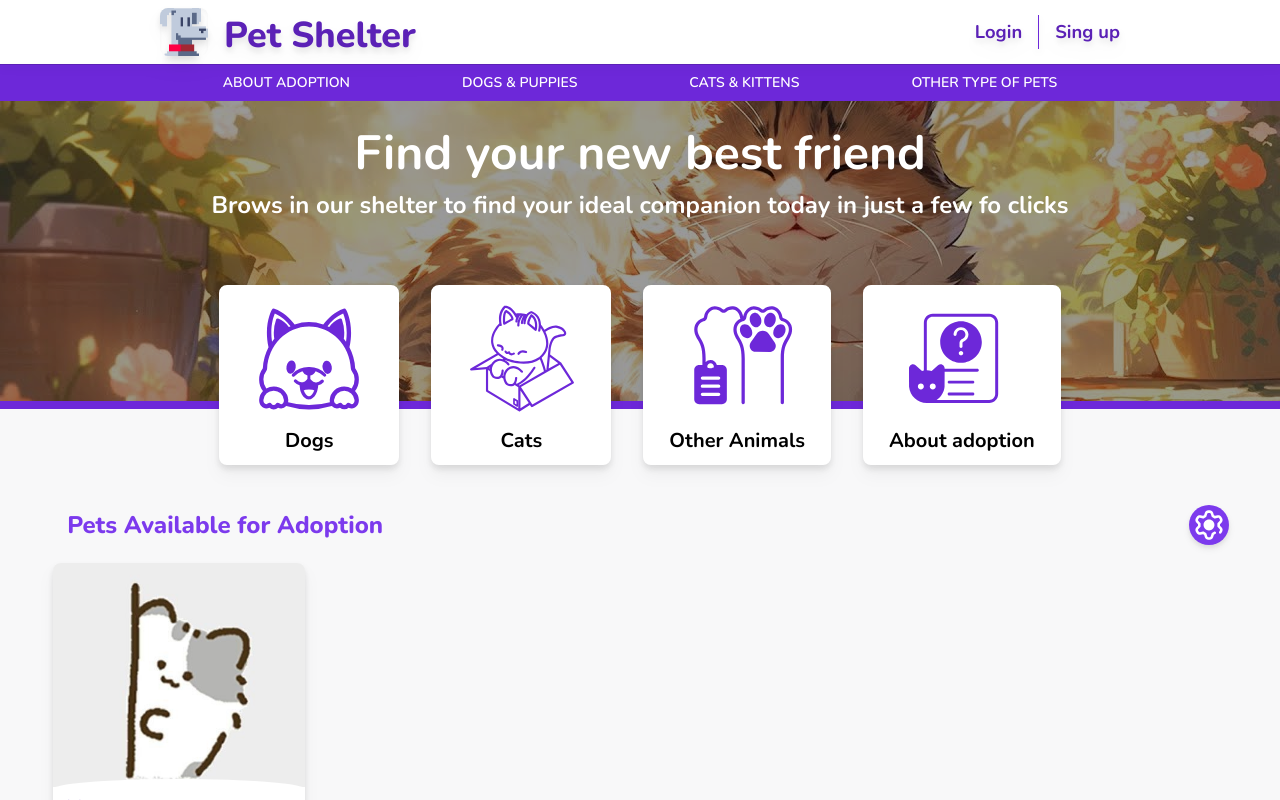
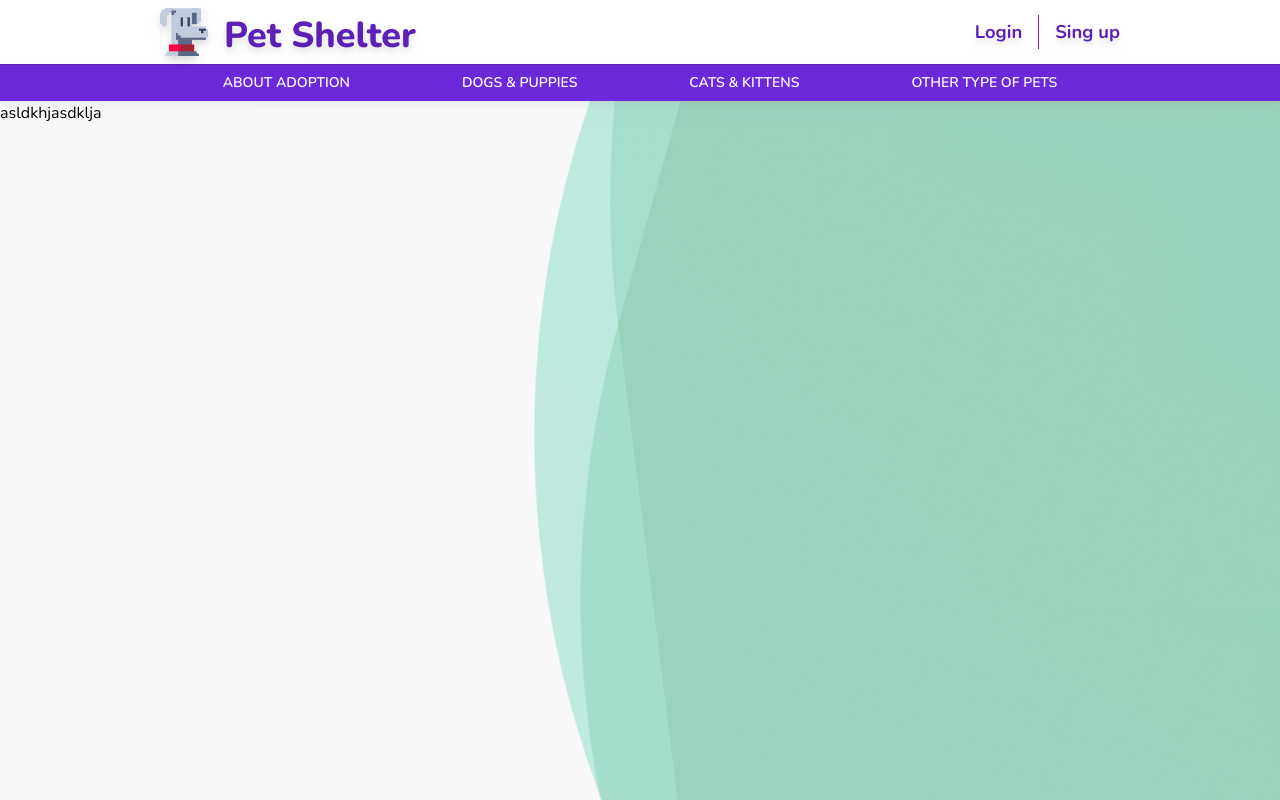
Before and after one commit to BlueMadnessVG/Pet-shelter, a React (Vite) app: page /Home in a window 1280 px wide. Built offline with nearby package versions, Linux system fonts and the light colour scheme; grey boxes are pictures that could not be loaded.

Commit message:
wave motion

```diff
--- a/src/components/public/home/Home.tsx
+++ b/src/components/public/home/Home.tsx
@@ -2,7 +2,7 @@ import CatIcon from "../../../assets/icons/cat.icon";
 import DogIcon from "../../../assets/icons/dog.icon";
 import InfoIcon from "../../../assets/icons/info.icon";
 import OthersIcon from "../../../assets/icons/others.icon";
-import catBackground from "../../../assets/images/homeBackground.jpg";
+import catBackground from "../../../assets/images/catBackground.png";
 import { useDispatch, useSelector } from "react-redux";
 import { AppStore } from "../../../global/store";
 import { useEffect } from "react";
@@ -27,7 +27,50 @@ function Home() {
   };
 
   return (
-    <motion.div className="flex-1 flex-col overflow-y-auto overflow-x-hidden bg-vio bg-zinc-100/60 relative">
+    <motion.main className="flex-1 flex-col overflow-y-auto overflow-x-hidden bg-vio bg-zinc-100/60 relative">
+      <div className="grid grid-cols-1 md:grid-cols-2 h-full relative">
+        <motion.div
+          className="absolute w-[200vw] h-[200vw] -z-10 bg-gradient-to-r from-[#52dab6] to-[#75dbc0] top-[-120vh] left-[50vw] rounded-[40%] mix-blend-multiply"
+          initial={{ rotate: 10 }}
+          animate={{
+            rotate: 360,
+            transition: {
+              ease: "linear",
+              duration: 20,
+              repeat: Infinity,
+              repeatType: "reverse",
+            },
+          }}
+        />
+        <motion.div
+          className="absolute w-[200vw] h-[200vw] -z-10 bg-gradient-to-r from-[#52dab6] to-[#75dbc0] top-[-120vh] left-[50vw] rounded-[40%] rotate-[30deg] mix-blend-multiply"
+          initial={{ rotate: 40 }}
+          animate={{
+            rotate: 380,
+            transition: {
+              ease: "linear",
+              duration: 20,
+              repeat: Infinity,
+              repeatType: "reverse",
+            },
+          }}
+        />
+        <motion.div
+          className="absolute w-[200vw] h-[200vw] -z-10 bg-gradient-to-r from-[#52dab6] to-[#75dbc0] top-[-120vh] left-[50vw] rounded-[40%] rotate-[30deg] mix-blend-multiply"
+          initial={{ rotate: 80 }}
+          animate={{
+            rotate: 420,
+            transition: {
+              ease: "linear",
+              duration: 20,
+              repeat: Infinity,
+              repeatType: "reverse",
+            },
+          }}
+        />
+
+        <div>asldkhjasdklja</div>
+      </div>
       <div className="relative flex flex-col items-center h-[44%] justify-end border-b-8 border-violet-700">
         <picture className="absolute w-full h-full ">
           <img src={catBackground} className="w-full h-full object-cover" />
@@ -67,21 +110,7 @@ function Home() {
           />
         </div>
       </div>
-
-      <div className="mt-16 pt-8 mx-[4%]">
-        <div className="relative flex flex-col gap-4">
-          <div className="flex justify-between items-center text-violet-600">
-            <a className="text-2xl font-extrabold pl-4">
-              Pets Available for Adoption
-            </a>
-
-            <FilterTableButton />
-          </div>
-
-          <HomeTable />
-        </div>
-      </div>
-    </motion.div>
+    </motion.main>
   );
 }
 export default Home;
--- a/src/components/public/navbar/Navbar.tsx
+++ b/src/components/public/navbar/Navbar.tsx
@@ -11,7 +11,7 @@ function Navbar() {
         {/* LOGO REGION */}
         <a
           className="flex flex-row items-end gap-4 cursor-pointer"
-          onClick={() => navigate("/")}
+          onClick={() => navigate("/Home")}
         >
           <picture className="aspect-square flex-none w-12 h-12 ">
             <img
--- a/src/components/public/pet/PetInfo.tsx
+++ b/src/components/public/pet/PetInfo.tsx
@@ -5,7 +5,7 @@ import defaultImg from "../../../assets/images/defaultImg.jpg";
 function PetInfo() {
   return (
     <div className="flex">
-      <motion.picture className="w-20 h-56" layoutId="pet-image">
+      <motion.picture className="w-56 h-56" layoutId="pet-image">
         <img
           src={defaultImg}
           alt={"Pet do not have image"}
```
